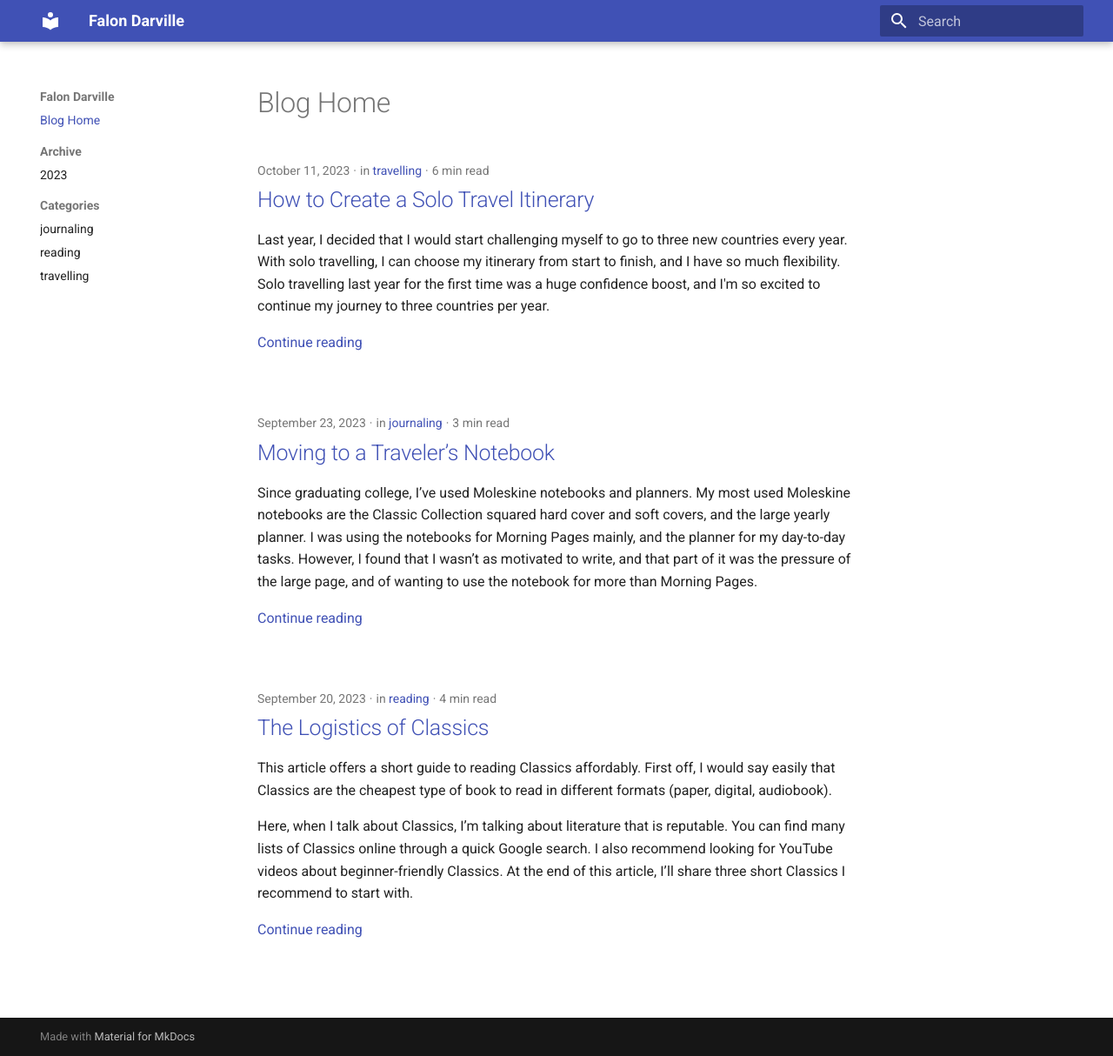
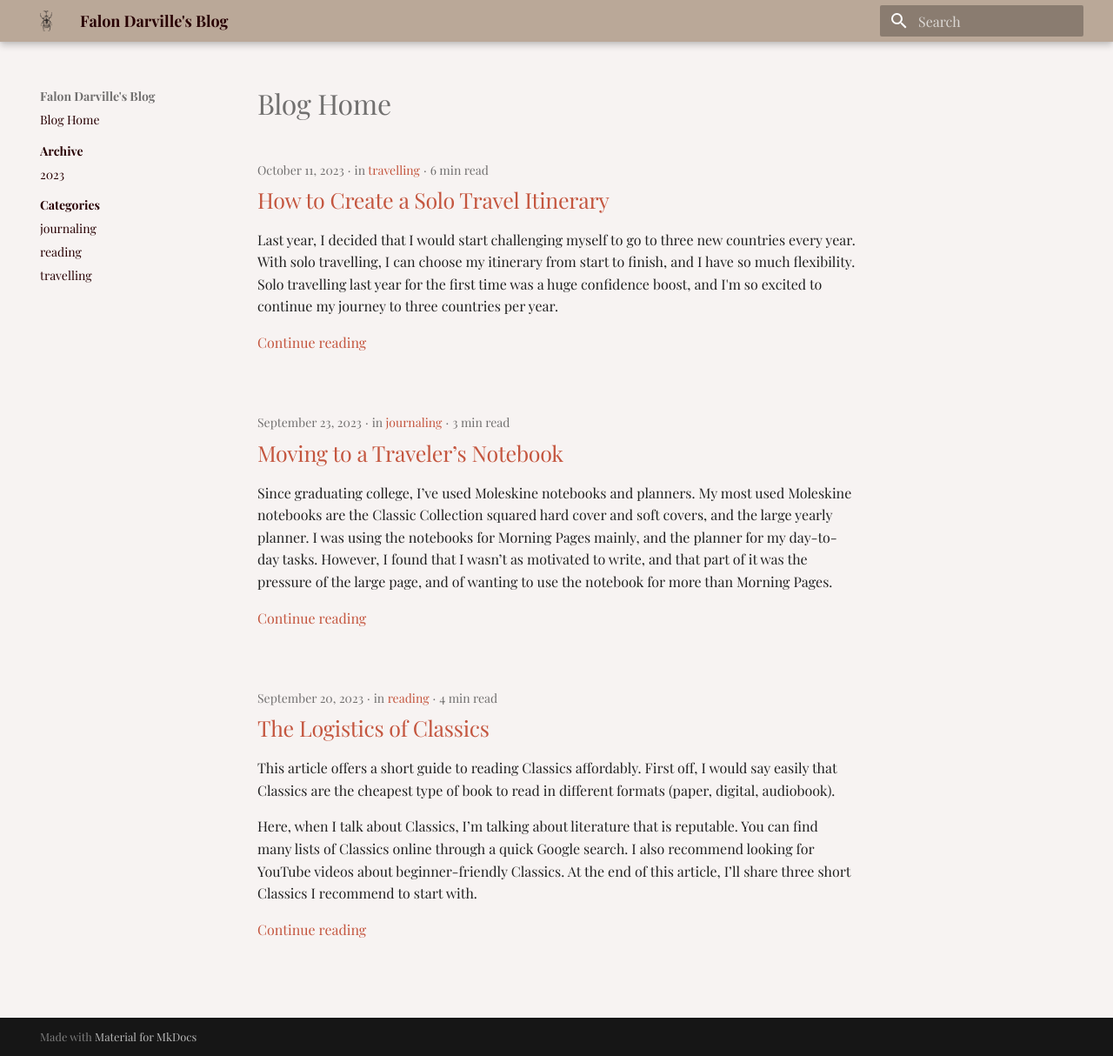
Before and after one commit to falondarville/falondarville.com, an MkDocs documentation site: the page built from docs/index.md, in a window 1280 px wide and 1214 px high. Shown: the whole window at 87% size. Built offline with MkDocs 1.6.1 and Material for MkDocs 9.7.7, drawn with Linux system fonts in a browser that asks for light colours; some web fonts are replaced.

Commit message:
Update style

```diff
--- /dev/null
+++ b/docs/stylesheets/extra.css
@@ -0,0 +1,29 @@
+header.md-header {
+    background-color: #BAA898;
+}
+
+span.md-ellipsis {
+    color: #280003
+}
+
+main.md-main {
+    background-color: #F7F3F2;
+}
+
+.md-nav--primary .md-nav__title {
+    background: #F7F3F2;
+    box-shadow: none;
+}
+
+.md-nav--secondary .md-nav__title {
+    background: #F7F3F2;
+    box-shadow: none;
+}
+
+.md-typeset a {
+    color: #C4563F;
+}
+
+.md-meta__link {
+    color: #C4563F;
+}
--- a/mkdocs.yml
+++ b/mkdocs.yml
@@ -1,8 +1,12 @@
-site_name: Falon Darville
+site_name: Falon Darville's Blog
 theme:
   name: material
   features:
     - navigation.sections
+  logo: assets/images/bug-3.png
+  favicon: assets/images/bug-3.png
+  font:
+      text: Playfair Display
 plugins:
   - blog:
       blog_dir: .
@@ -12,3 +16,6 @@ plugins:
 
 nav:
   - index.md
+
+extra_css:
+  - stylesheets/extra.css
```
Also changed, not shown: docs/assets/images/bug-3.png (added), 1 other file.
